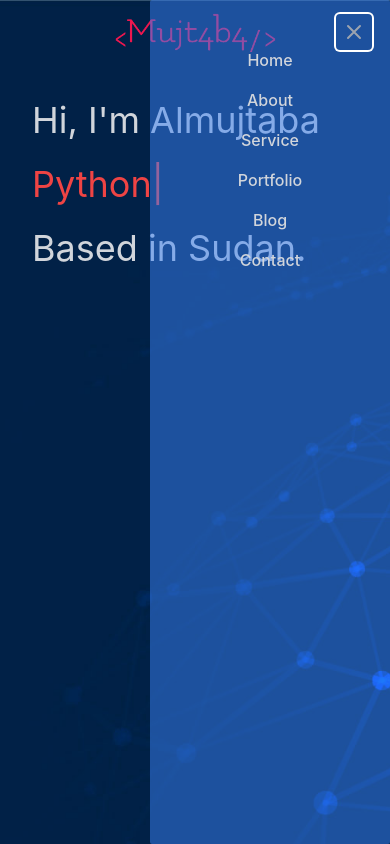
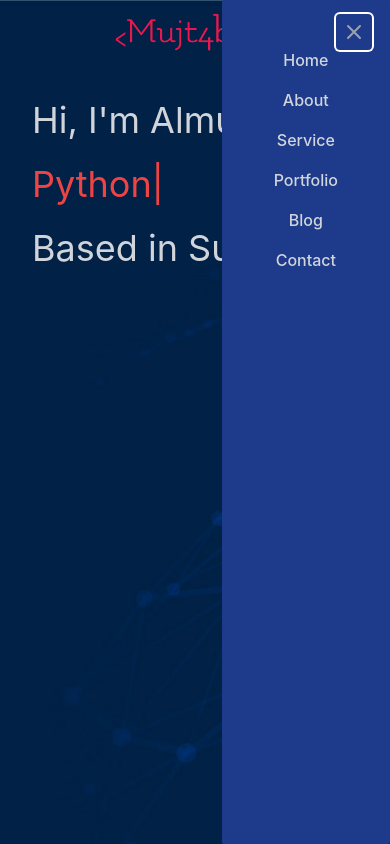
Before and after one commit to 0x41mujt4b4/portfolio, a React (Create React App) app: page / in a window 390 px wide. Both pictures are taken after a click on the button "Open main menu". Built offline with nearby package versions, Linux system fonts and the light colour scheme.

Commit message:
fixed transition bug

```diff
--- a/src/components/Navbar.jsx
+++ b/src/components/Navbar.jsx
@@ -72,19 +72,17 @@ export default function Navbar() {
                 </Disclosure.Button>
               </div>
               <Transition
+                className="sm:hidden top-0 right-0 fixed bg-blue-900 text-center h-full p-10 rounded-sm z-10"
+                appear={true}
                 show={open}
-                enter="transition-opacity duration-300"
-                enterFrom="opacity-0"
-                enterTo="opacity-100"
-                leave="transition-opacity duration-150"
-                leaveFrom="opacity-100"
-                leaveTo="opacity-0"
+                enter="transition ease-in-out duration-300 transform"
+                enterFrom="translate-x-full"
+                enterTo="translate-x-0"
+                leave="transition ease-in-out duration-300 transform"
+                leaveFrom="translate-x-0"
+                leaveTo="translate-x-full"
               >
-                <Disclosure.Panel
-                className={`top-0 right-0 fixed bg-blue-500 bg-opacity-50 text-center w-60 h-full p-10 rounded-sm z-10 ${
-                  open ? "translate-x-0" : "translate-x-full"
-                } ease-in-out duration-300`}
-              >
+                <Disclosure.Panel>
                   {navigation.map((item) => (
                     <Disclosure.Button
                       key={item.name}
```
Lines whose indentation alone changed are shown as unchanged.
